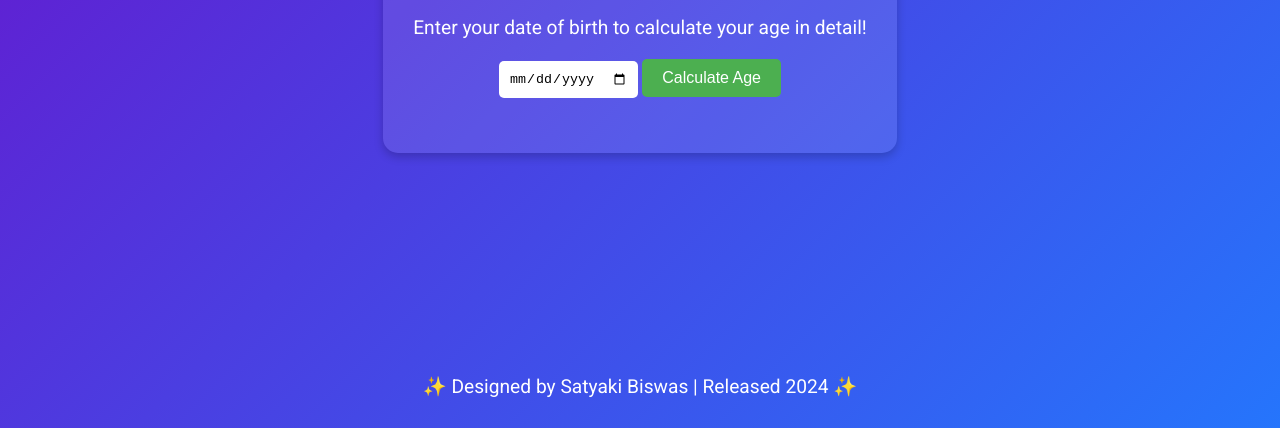
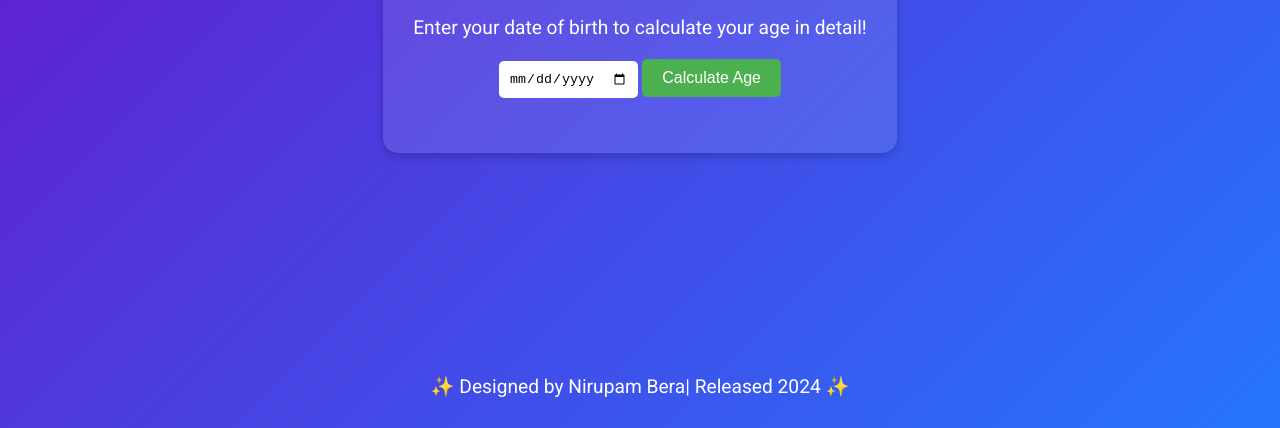
Before and after one commit to SatyakiSpirit/Age-Calculator, a plain HTML site: page index.html in a window 1280 px wide. Shown: the part 372-800 px from the top of the page. Drawn offline with Linux system fonts and the light colour scheme.

Commit message:
Update index.html

```diff
--- a/index.html
+++ b/index.html
@@ -20,7 +20,7 @@
     </div>
 
     <footer>
-        <p>✨ Designed by Satyaki Biswas | Released 2024 ✨</p>
+        <p>✨ Designed by Nirupam Bera| Released 2024 ✨</p>
     </footer>
     <script src="script.js"></script>
 </body>
```
